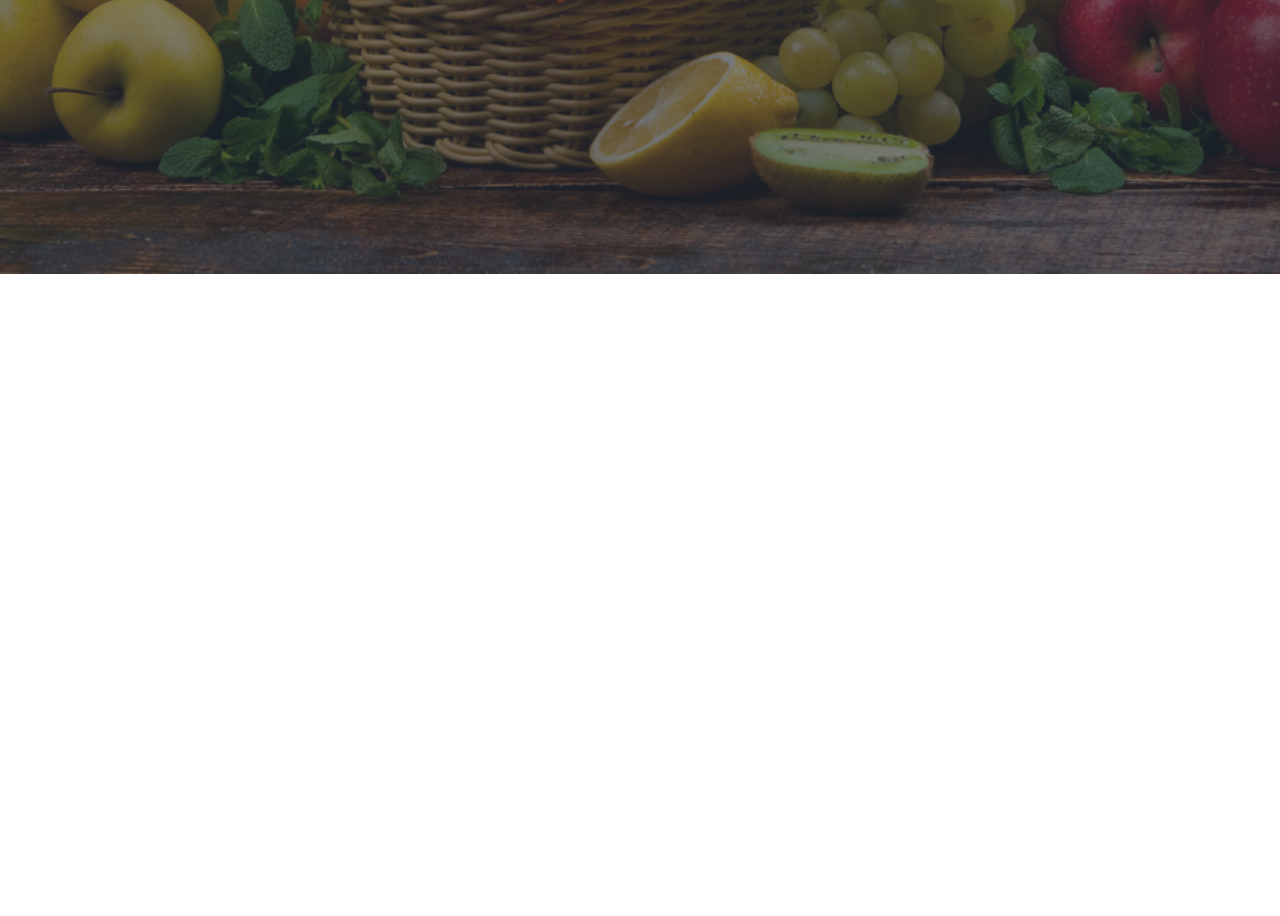
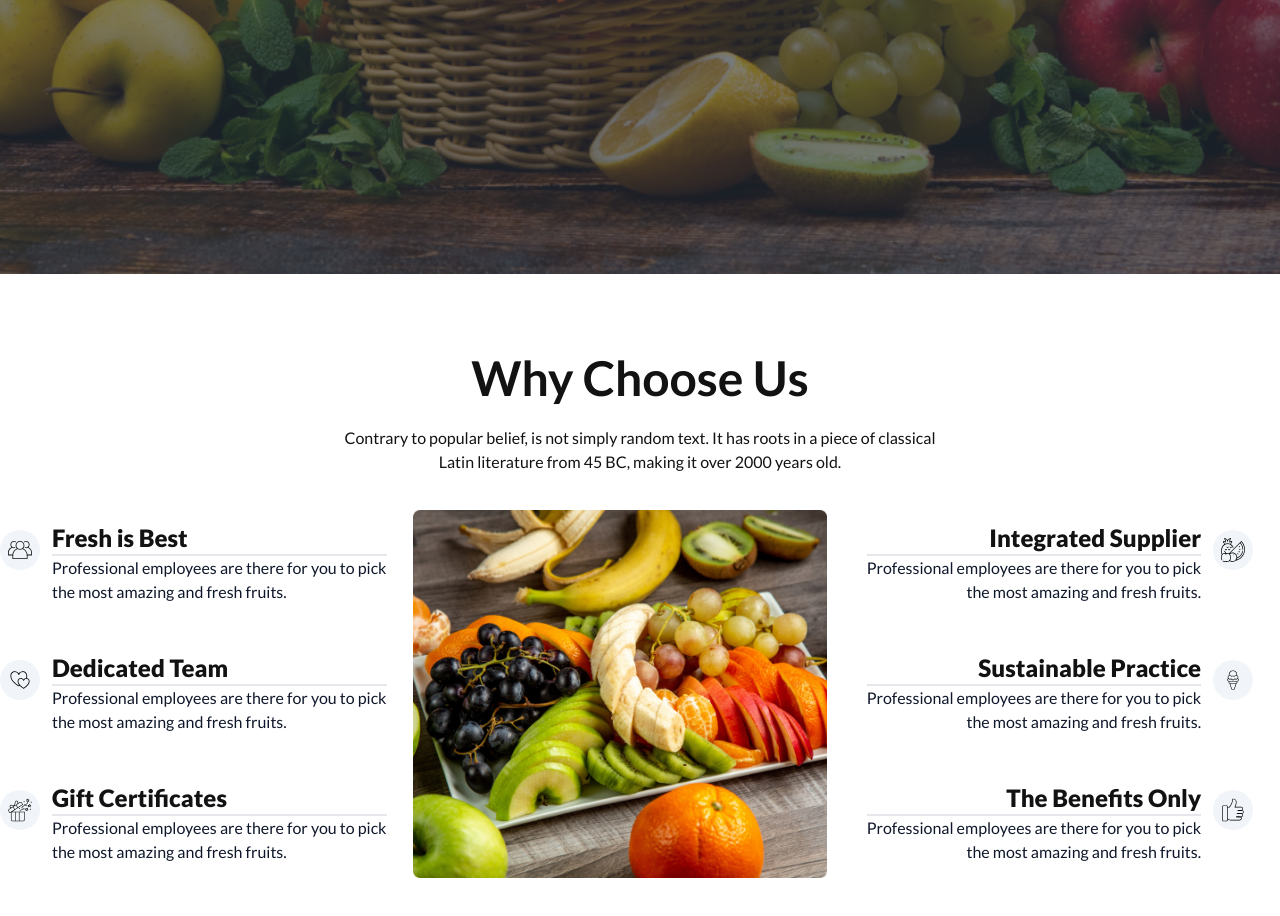
Before and after one commit to mdminarba/B8A3-fruit-brust, a plain HTML site: page index.html in a window 1280 px wide. Shown: the part 2316-3232 px from the top of the page. Before the commit the page ends 2590 px from the top, so only its background shows below. Drawn offline with nearby package versions, Linux system fonts and the light colour scheme.

Commit message:
Why Choose section added

```diff
--- a/index.html
+++ b/index.html
@@ -356,12 +356,10 @@
             </div>
 
         </section>
-        <!-- Meet the team card 1 setion -->
         <!-- section strat -->
         <section>
-        </section>
             <!-- Meet the team section  section -->
-            <div class="mt-20 relative">
+            <div class="mt-20 ">
                 <div class="hero min-h-screen relative" style="background-image: url('./images/banner1.png');">
                     <div class="hero-overlay bg-opacity-60">
                         <!-- Meet the team section conten section -->
@@ -369,7 +367,7 @@
                             <h1 class="text-5xl font-extrabold text-[#fff]">Meet the team section</h1>
                             <p class=" pt-3 text-[#E0E0E0] lg:w-[750px] m-auto">Contrary to popular belief, is not simply random text. It has roots in a piece of classical <br> Latin literature from 45 BC, making it over 2000 years old.</p>
                     </div>
-               <div class="w-full grid grid-cols-1  md:grid-cols-2 lg:grid-cols-4 justify-center justify-items-center gap-10 mt-10">
+               <div class="w-full grid grid-cols-1  md:grid-cols-2 lg:grid-cols-4 lg:justify-center justify-items-center gap-10 mt-10">
                 <!-- Meet the team section conten card 1 section -->
                 <div class=" w-[200px] text-center">
                     <img c src="./images/member1.png" alt="" class="lg:w-32 m-auto " >
@@ -420,6 +418,117 @@
                     </div>
                 </div>
             </div>
+     </section>
+     <!-- section strat -->
+     <section>
+        <!-- Why Choose section -->
+        <div class="mt-20 text-center">
+            <h1 class="text-5xl font-bold text-[#121212]" >Why Choose Us</h1>
+            <p class="py-6  text-[#121212]">Contrary to popular belief, is not simply random text. It has roots in a piece of classical <br> Latin literature from 45 BC, making it over 2000 years old.</p>
+        </div>
+         <!-- Why Choose container section -->
+         <div class="flex flex-col lg:flex-row items-center w-full mt-3">
+             <!-- Why Choose left 1 section -->
+             <div class="flex-1">
+             <div class=" mb-12">
+                <div class="flex gap-3  ">
+                    <!-- Why Choose icon section -->
+                    <div class=" bg-slate-100 rounded-full w-10 h-10 p-2 mt-2">
+                        <a href=""><img src="./images/icon/group 1.svg" alt=""></a>
+                    </div>
+                    <!-- Why Choose conten section -->
+                    <div class="">
+                     <h2 class="border-b-2 text-[#121212] text-2xl font-extrabold">Fresh is Best</h2>
+                     <p class="text-slate-900">Professional employees are there for you to pick <br> the most amazing and fresh fruits.</p>
+                    </div>
+                </div>
+            </div>
+            <!-- Why Choose icon-2 section -->
+            <div class=" mb-12">
+                <div class="flex gap-3  ">
+                    <!-- Why Choose icon section -->
+                    <div class=" bg-slate-100 rounded-full w-10 h-10 p-2 mt-2">
+                        <a href=""><img src="./images/icon/love 1 (1).svg" alt=""></a>
+                    </div>
+                    <!-- Why Choose conten section -->
+                    <div class="">
+                     <h2 class="border-b-2 text-[#121212] text-2xl font-extrabold">Dedicated Team</h2>
+                     <p class="text-slate-900">Professional employees are there for you to pick <br> the most amazing and fresh fruits.</p>
+                    </div>
+                 </div>
+              </div>
+              <!-- Why Choose icon-3 section -->
+              <div class=" mb-12">
+                <div class="flex gap-3  ">
+                    <!-- Why Choose icon section -->
+                    <div class=" bg-slate-100 rounded-full w-10 h-10 p-2 mt-2">
+                        <a href=""><img src="./images/icon/gift-box 1.svg" alt=""></a>
+                    </div>
+                    <!-- Why Choose conten section -->
+                    <div class="">
+                     <h2 class="border-b-2 text-[#121212] text-2xl font-extrabold">Gift Certificates</h2>
+                     <p class="text-slate-900">Professional employees are there for you to pick <br> the most amazing and fresh fruits.</p>
+                    </div>
+                </div>
+            </div>
+          </div>
+
+            <!-- Why Choose icon  image section -->
+           <div class="flex-1  w-[300px] h-[414px] mr-10 flex flex-row-reverse">
+            <div class="">
+                <img src="images/whychoose1.png" alt="">
+            </div>
+           </div>
+
+             <!-- Why Choose left icon  section -->
+             <div class="flex-1 text-right ">
+             <div class=" mb-12">
+                <div class="flex gap-3  ">
+                    <!-- Why Choose conten section -->
+                    <div class="">
+                        <h2 class="border-b-2 text-[#121212] text-2xl font-extrabold">Integrated Supplier</h2>
+                        <p class="text-slate-900">Professional employees are there for you to pick <br> the most amazing and fresh fruits.</p>
+                    </div>
+                     <!-- Why Choose icon section -->
+                    <div class=" bg-slate-100 rounded-full w-10 h-10 p-2 mt-2">
+                    <a href=""><img src="./images/icon/fruit 1.svg" alt=""></a>
+                    </div>
+                </div>
+            </div>
+                <!-- Why Choose icon-2 section -->
+                <div class=" mb-12">
+                    <div class="flex gap-3  ">
+                        <!-- Why Choose conten section -->
+                        <div class="">
+                            <h2 class="border-b-2 text-[#121212] text-2xl font-extrabold">Sustainable Practice</h2>
+                            <p class="text-slate-900">Professional employees are there for you to pick <br> the most amazing and fresh fruits.</p>
+                        </div>
+                         <!-- Why Choose icon section -->
+                        <div class=" bg-slate-100 rounded-full w-10 h-10 p-2 mt-2">
+                        <a href=""><img src="./images/icon/ice-cream 1.svg" alt=""></a>
+                        </div>
+                    </div>
+                </div>
+                <!-- Why Choose icon-3 section -->
+                <div class=" mb-12">
+                    <div class="flex gap-3  ">
+                        <!-- Why Choose conten section -->
+                        <div class="">
+                            <h2 class="border-b-2 text-[#121212] text-2xl font-extrabold">The Benefits Only</h2>
+                            <p class="text-slate-900">Professional employees are there for you to pick <br> the most amazing and fresh fruits.</p>
+                        </div>
+                         <!-- Why Choose icon section -->
+                        <div class=" bg-slate-100 rounded-full w-10 h-10 p-2 mt-2">
+                        <a href=""><img src="./images/icon/like 1.svg" alt=""></a>
+                        </div>
+                    </div>
+                </div>
+            </div>
+
+         </div>
+
+    </section>
+
     </main>
 </body>
 </html>
```
Also changed, not shown: images/icon/fruit 1.svg (added), images/icon/gift-box 1.svg (added), images/icon/group 1.svg (added), images/icon/ice-cream 1.svg (added), images/icon/like 1.svg (added), images/icon/love 1 (1).svg (added).
